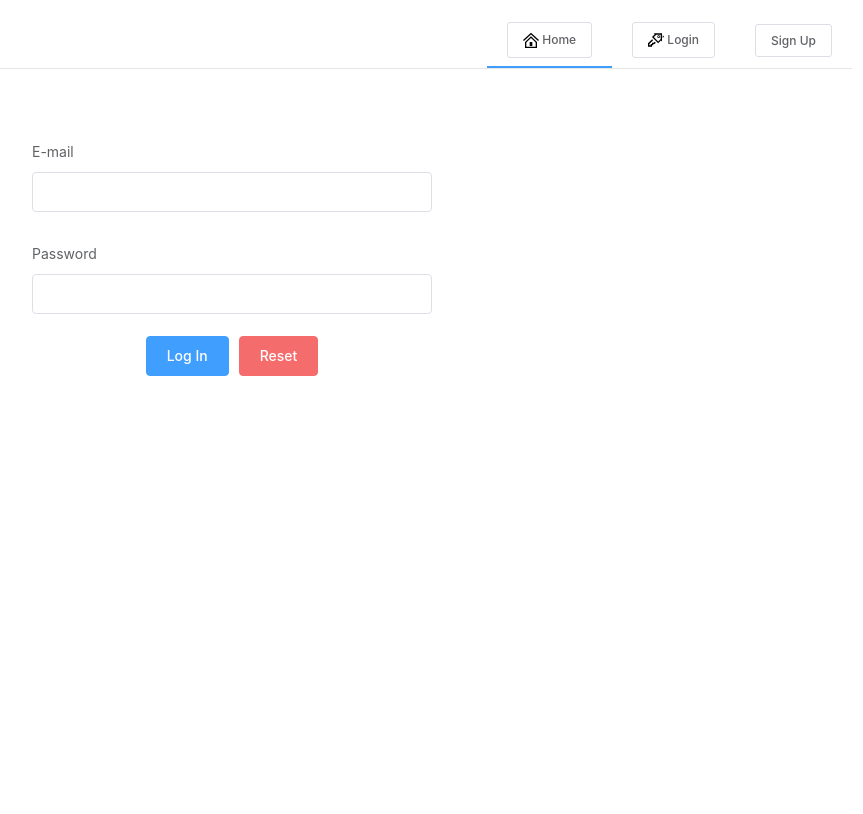
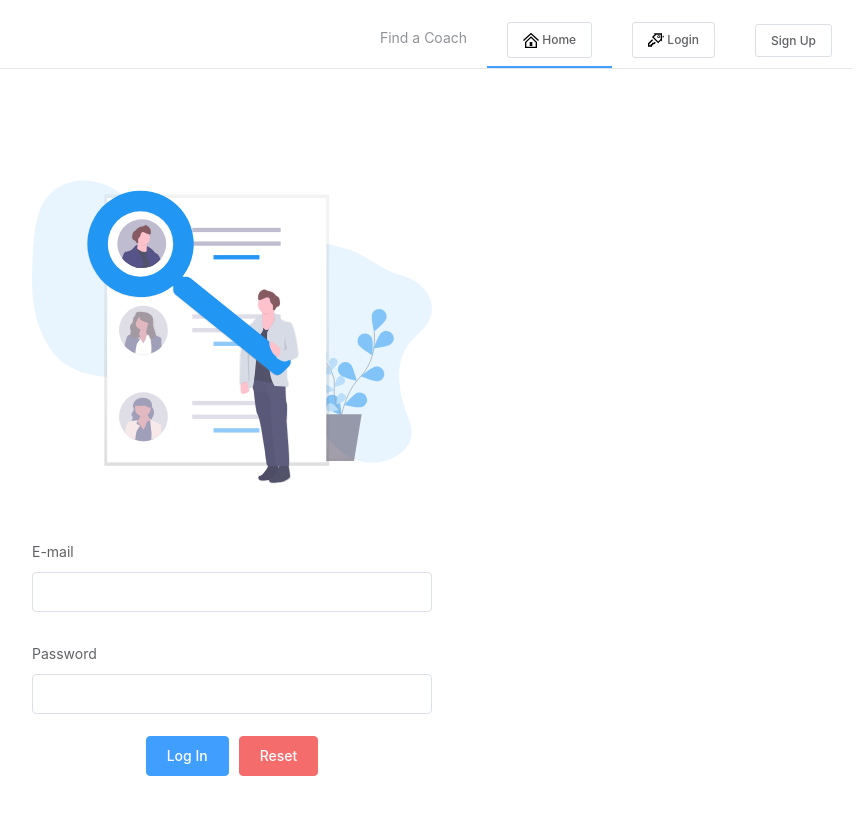
Before and after one commit to ymlihaa/find_a_coach, a Vue app: page /login in a window 1280 px wide. Shown: the top 814 px of the page, without its empty margins (408-1271 px from the left). Built offline with nearby package versions, Linux system fonts and the light colour scheme; the HTML template or start-up script is replaced by a standard one; what animated-vue, vue-ellipse-progress, vuefire would draw is missing.

Commit message:
logo added to login and register componenet .

```diff
--- a/src/App.vue
+++ b/src/App.vue
@@ -2,10 +2,12 @@
   <el-container>
     <el-header type="flex">
       <el-menu
+        type="flex"
         :default-active="activeIndex"
         mode="horizontal"
         @select="handleSelect"
       >
+        <el-menu-item class="main-title">Find a Coach </el-menu-item>
         <el-menu-item index="1">
           <router-link to="/">
             <el-button size="small">
@@ -108,4 +110,8 @@ img {
   font-family: -apple-system, BlinkMacSystemFont, "Segoe UI", Roboto, Oxygen,
     Ubuntu, Cantarell, "Open Sans", "Helvetica Neue", sans-serif;
 }
+.main-title {
+  position: relative;
+  left: 0;
+}
 </style>
--- a/src/views/Login.vue
+++ b/src/views/Login.vue
@@ -1,7 +1,13 @@
 <template >
   <el-container>
     <el-main>
-      <el-form v-if="this.$store.state.dialog == false" align="center">
+      <el-row>
+        <el-col class="img-container">
+          <img src="../assets/login_logo.svg" alt=""
+        /></el-col>
+
+        <el-col class="form-container"
+          ><el-form v-if="this.$store.state.dialog == false" align="center">
             <el-form-item label="E-mail" prop="email">
               <el-input v-model="email"></el-input>
             </el-form-item>
@@ -17,10 +23,12 @@
               <el-button type="danger" @click="reset">Reset</el-button>
             </el-form-item>
           </el-form>
+        </el-col>
         <dialog-app
           v-if="this.$store.state.dialog == true"
           :dialogMessage="errorMessage"
         ></dialog-app>
+      </el-row>
     </el-main>
   </el-container>
 </template>
@@ -84,4 +92,15 @@ export default {
 .el-form {
   width: 50vmin;
 }
+.img-container,
+.form-container {
+  display: flex;
+  align-items: center;
+  justify-content: center;
+}
+
+img {
+  width: 400px;
+  height: 400px;
+}
 </style>
--- a/src/views/Register.vue
+++ b/src/views/Register.vue
@@ -1,6 +1,11 @@
 <template >
   <el-container type="flex">
     <el-main>
+      <el-row>
+        <el-col class="img-container">
+          <img src="../assets/login_logo.svg" alt="" />
+        </el-col>
+        <el-col class="form-container">
           <el-form align="center" v-if="this.$store.state.isActive === false">
             <el-form-item label="E-mail" prop="email">
               <el-input type="email" v-model="formData.email"></el-input>
@@ -15,10 +20,14 @@
               ></el-input>
             </el-form-item>
             <el-form-item>
-          <el-button type="primary" @click="registerUser">Sing Up</el-button>
+              <el-button type="primary" @click="registerUser"
+                >Sing Up</el-button
+              >
               <el-button type="danger" @click="reset">Reset</el-button>
             </el-form-item>
           </el-form>
+        </el-col>
+      </el-row>
     </el-main>
     <form-register v-if="this.$store.state.isActive === true"></form-register>
     <dialog-app
@@ -98,7 +107,19 @@ export default {
   align-items: center;
   justify-content: center;
 }
+img {
+  width: 400px;
+  height: 400px;
+}
+
 .el-form {
   width: 50vmin;
 }
+
+.img-container,
+.form-container {
+  display: flex;
+  align-items: center;
+  justify-content: center;
+}
 </style>
```
Lines whose indentation alone changed are shown as unchanged.
